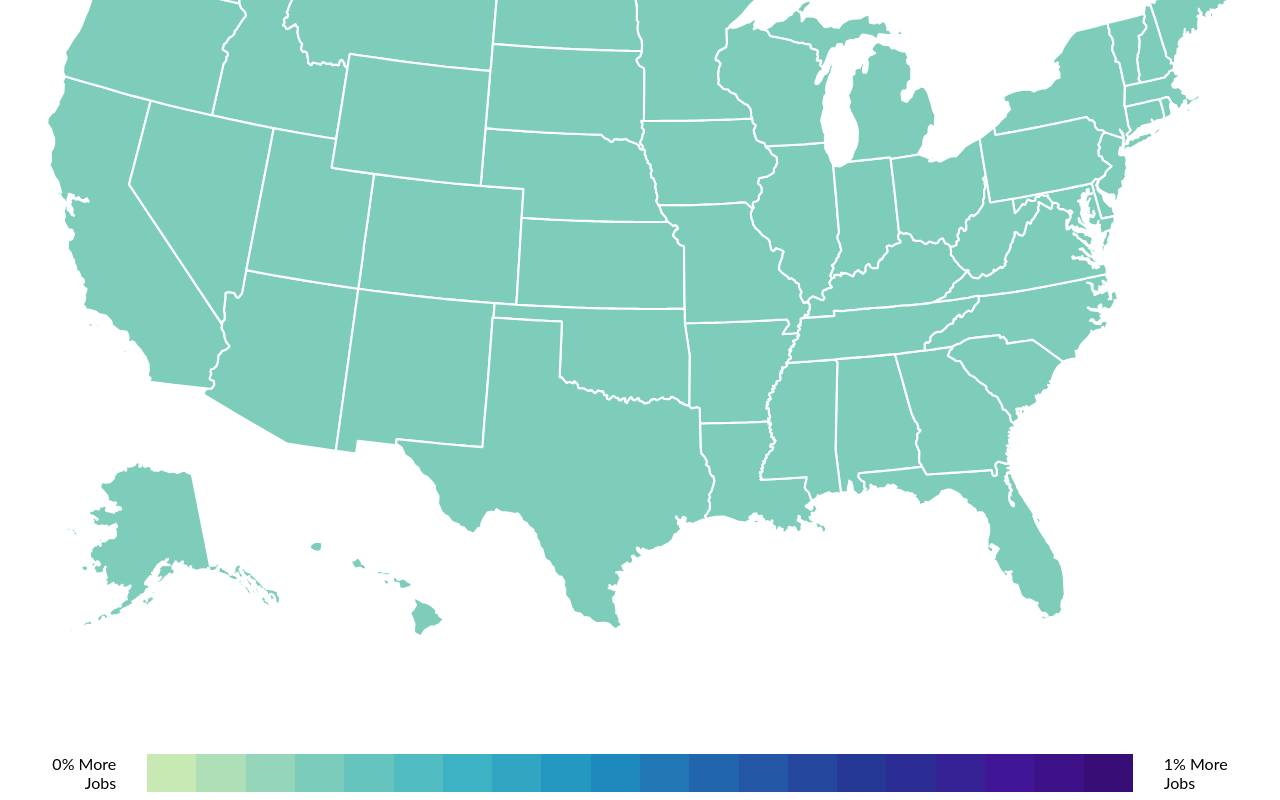
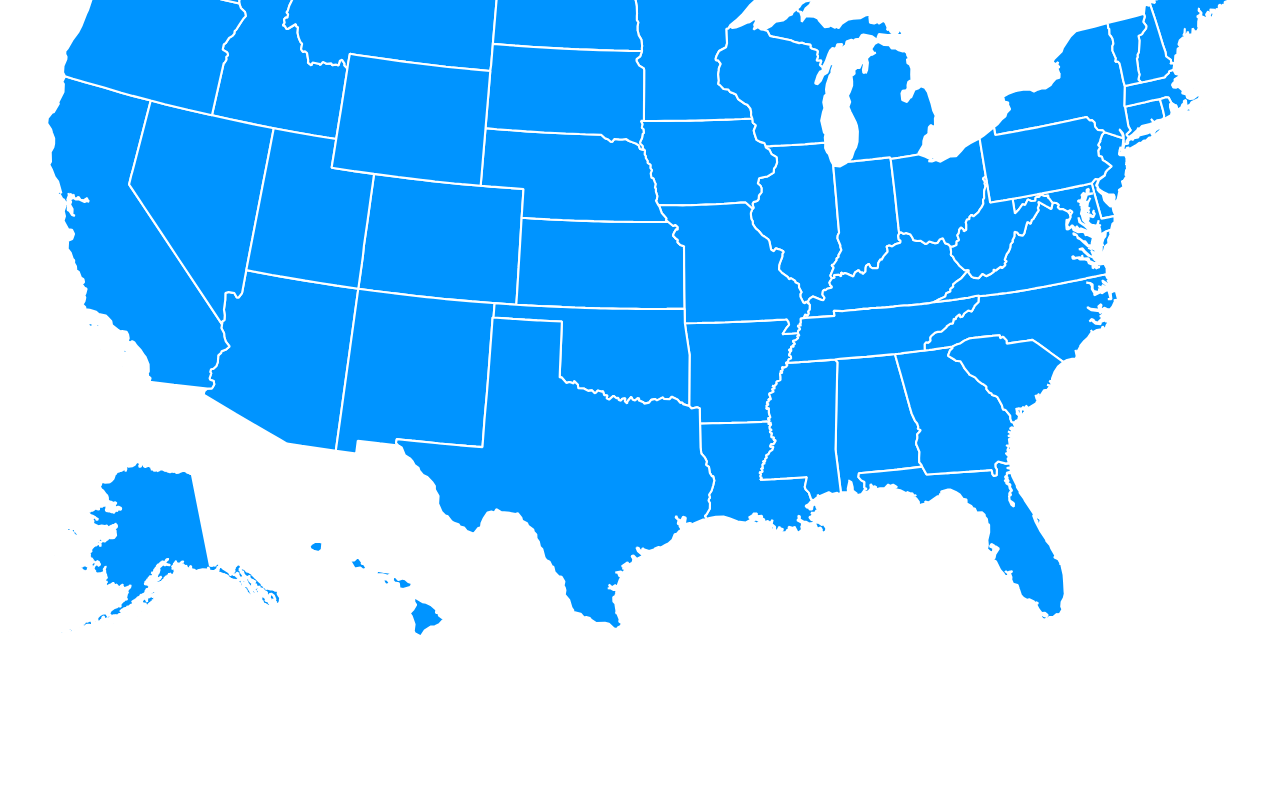
Before and after one commit to TaxFoundation/jobs-map, a React (Create React App) app: page / in a window 1280 px wide. Shown: the part 330-1130 px from the top of the page. After the commit the page ends 1076 px from the top, so only its background shows below. Built offline with nearby package versions, Linux system fonts and the light colour scheme.

Commit message:
No color gradient

```diff
--- a/src/components/USMap.js
+++ b/src/components/USMap.js
@@ -4,9 +4,8 @@ import { geoAlbersUsa, geoPath } from 'd3-geo';
 import { feature } from 'topojson-client';
 import US from '../data/us.json';
 import JobsMapContext from '../Context';
-import { colorize, formatter } from '../helpers';
+import { formatter } from '../helpers';
 import Tooltip from './Tooltip';
-import Legend from './Legend';
 
 const State = styled.path`
   cursor: pointer;
@@ -50,7 +49,7 @@ class MapSvg extends Component {
         <State
           d={path(d)}
           key={`state-${d.id}`}
-          fill={colorize(this.props.data.diff, [0, 0.01])}
+          fill="#0094ff"
           data-tip={
             stateData ? tooltipText(this.props.data.diff, stateData) : null
           }
@@ -75,7 +74,6 @@ const USMap = () => (
         <MapSvg
           data={context.data.find(d => d.year === context.state.currentYear)}
         />
-        <Legend steps={20} />
         <Tooltip id="usmap" aria-haspopup="true" />
       </Fragment>
     )}
```
